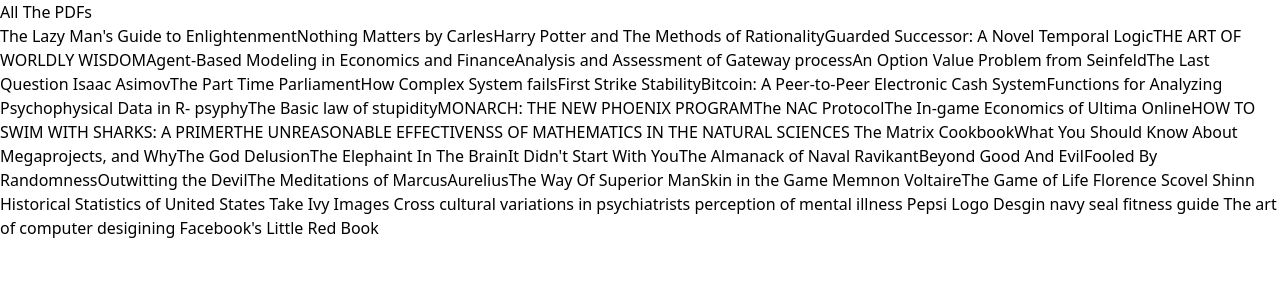
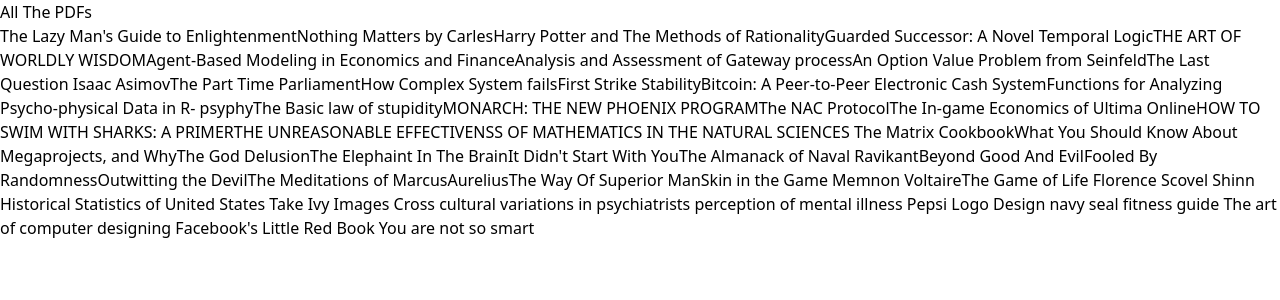
Before and after one commit to Siddharthbadal/AllTheLinks, a Next.js app: page / in a window 1280 px wide. Shown: the top 300 px of the page. Built offline with nearby package versions, Linux system fonts and the light colour scheme.

Commit message:
added a new pdf

```diff
--- a/src/app/data/links.js
+++ b/src/app/data/links.js
@@ -53,7 +53,7 @@
     },
     {
         "link": "https://cran.r-project.org/web/packages/psyphy/psyphy.pdf",
-        "title":"Functions for Analyzing Psychophysical Data in R- psyphy"
+        "title":"Functions for Analyzing Psycho-physical Data in R- psyphy"
     },
     {
         "link": "https://gandalf.fee.urv.cat/professors/AntonioQuesada/Curs1920/Cipolla_laws.pdf",
@@ -149,7 +149,7 @@
     },
 	{
         "link": "https://www.goldennumber.net/wp-content/uploads/pepsi-arnell-021109.pdf",
-        "title":" Pepsi Logo Desgin"
+        "title":" Pepsi Logo Design"
     },
 
 	{
@@ -159,11 +159,16 @@
 
 	{
         "link": "https://attachments.are.na/1206042/5f2a09f7f597d9bbcee273b0962f9694.pdf?1503244728",
-        "title":" The art of computer desigining"
+        "title":" The art of computer designing"
     },
 	{
         "link": "pdf/FacebookLittleRedBook",
         "title":" Facebook's Little Red Book"
     },
+	{
+        "link": "https://dutraeconomicus.wordpress.com/wp-content/uploads/2014/02/you-are-not-so-smart.pdf",
+        "title":" You are not so smart"
+    },
+
 
 ]
```
Also changed, not shown: 2 other files (tests, documents, lock files or other folders).
